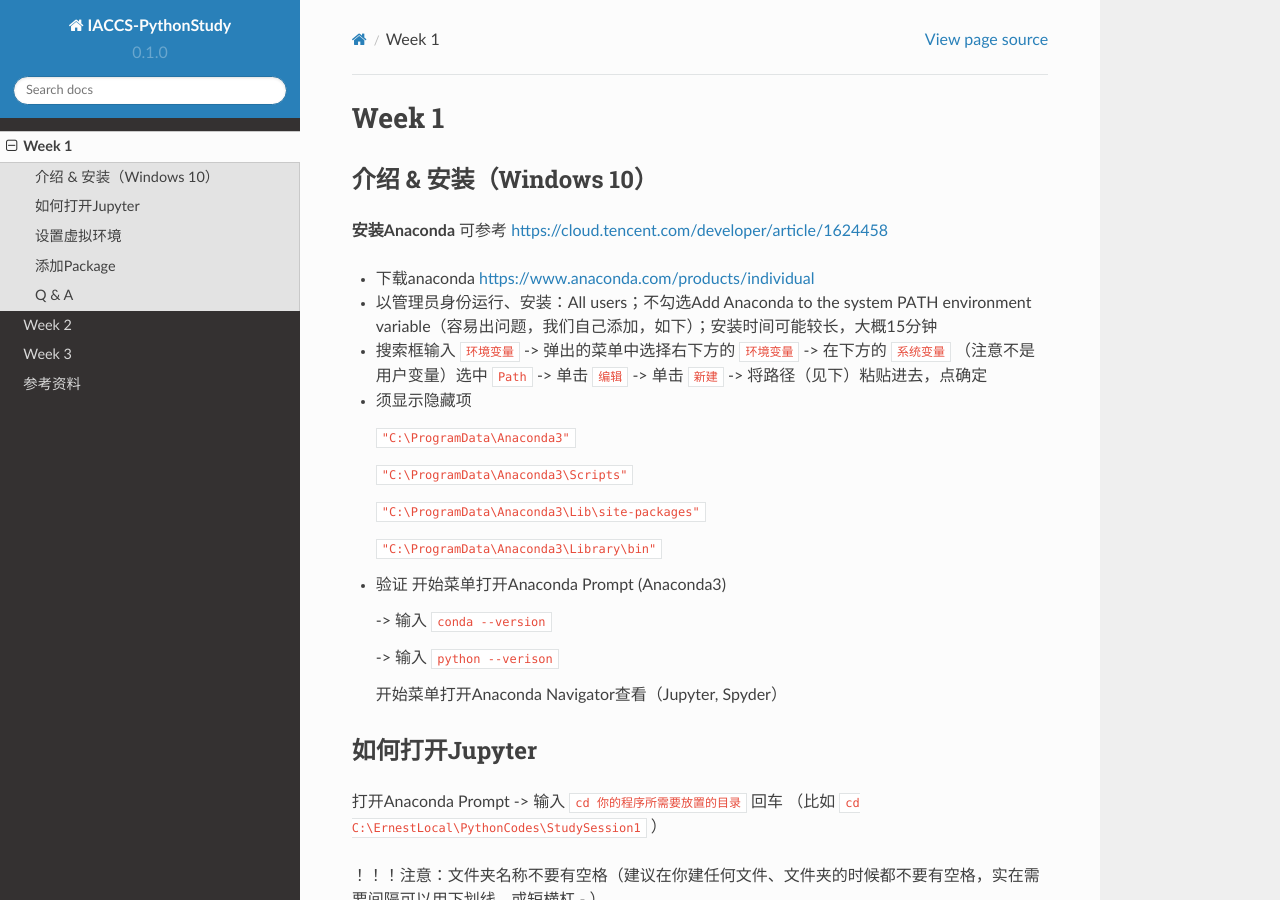
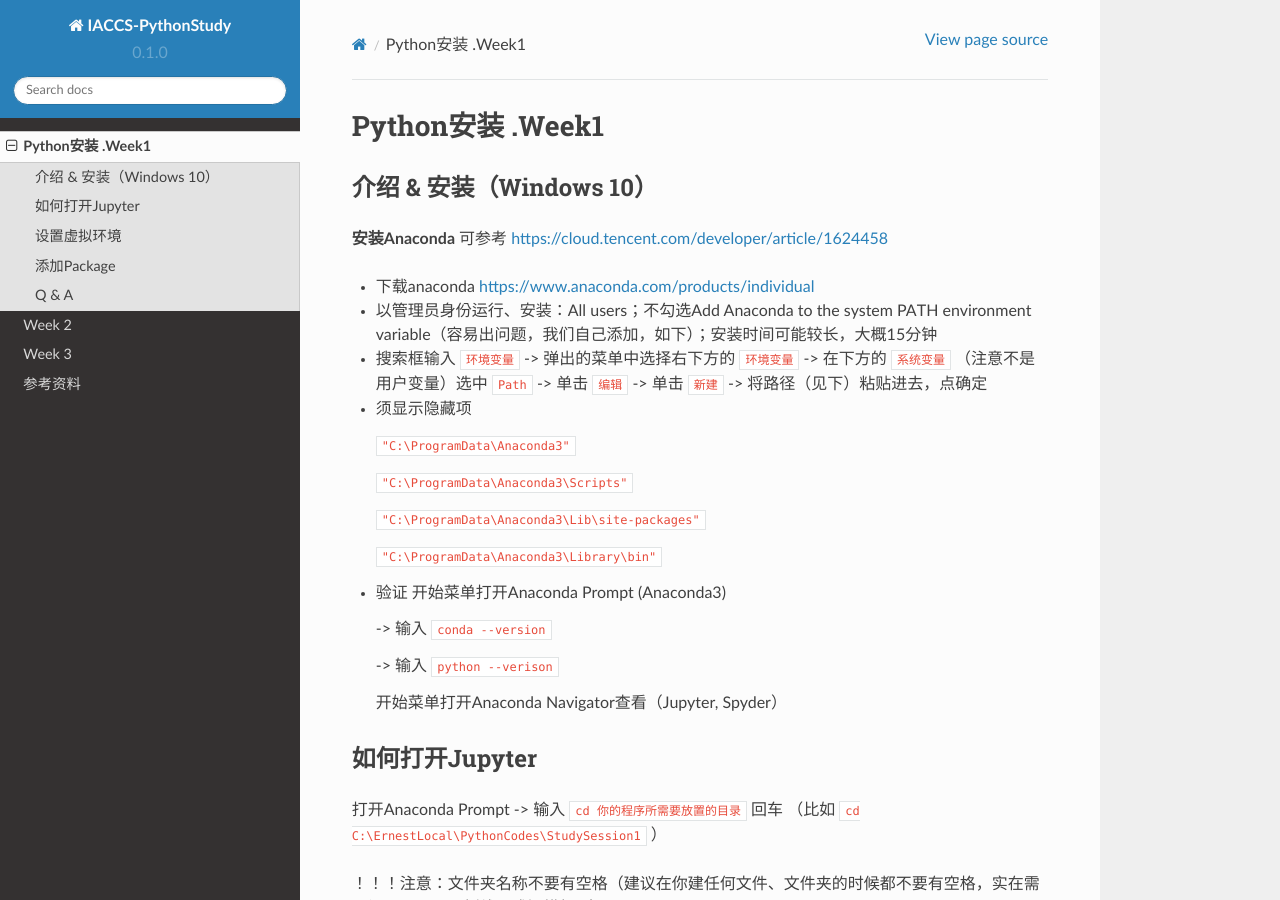
Before and after one commit to sandaowu/IACCS-Python-Study, a Sphinx documentation site: the page built from docs/source/study1.rst, in a window 1280 px wide and 900 px high. Built offline with Sphinx 7.4.7 and the Read the Docs theme 2.0.0, drawn with Linux system fonts in a browser that asks for light colours.

Commit message:
Update study1.rst

```diff
--- a/docs/source/study1.rst
+++ b/docs/source/study1.rst
@@ -1,4 +1,4 @@
-Week 1
+Python安装 .Week1
 =====
 
 .. _introduction:
```
